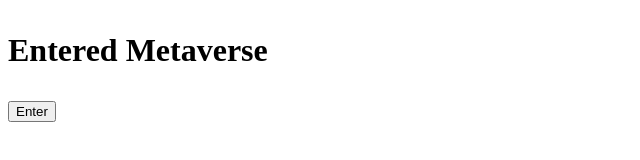
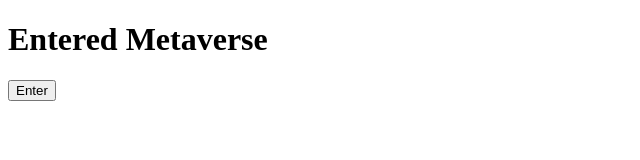
Before and after one commit to acciojob/enter-metaverse-den864, a website: page main.html in a window 1280 px wide. Both pictures are taken after a click on the button "Enter". Shown: the whole page, without its empty margins (0-640 px from the left). Drawn offline with Linux system fonts and the light colour scheme.

Commit message:
created a submission

```diff
--- a/main.html
+++ b/main.html
@@ -8,7 +8,7 @@
 
 <body>
 	<!-- the entire body must be written by student -->
-	<h1><p id="status">Enter the Metaverse</p></h1>
+	<p id="status">Enter the Metaverse</p>
 	<button id="enterBtn">Enter</button>
     <script type="text/javascript" src="./script.js">
 </script>
--- a/script.js
+++ b/script.js
@@ -4,5 +4,5 @@
 
 btn.addEventListener("click",()=>{
 	const content=document.getElementById("status");
-	content.textContent="Entered Metaverse";
+	content.innerHTML="<h1>Entered Metaverse</h1>";
 })
```
